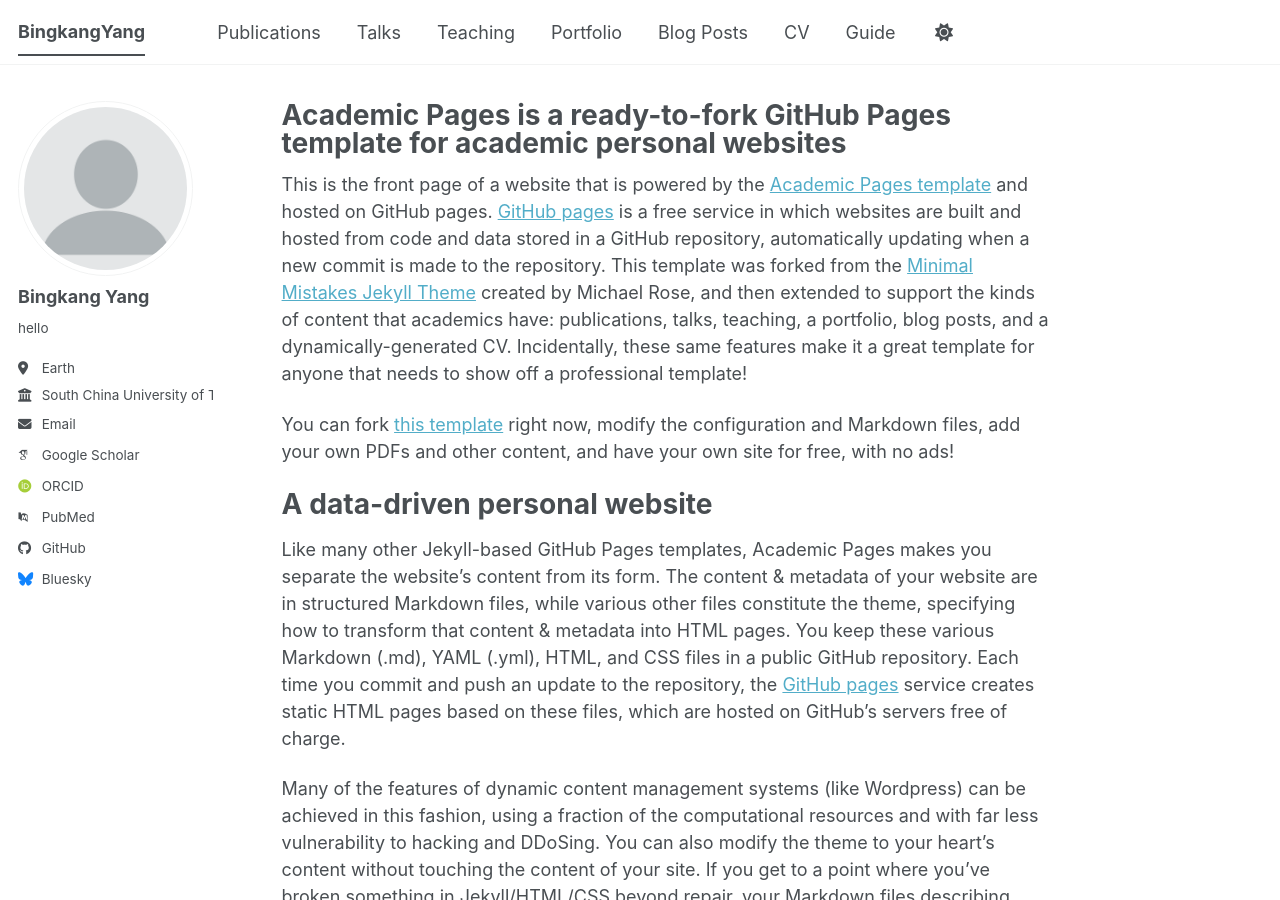
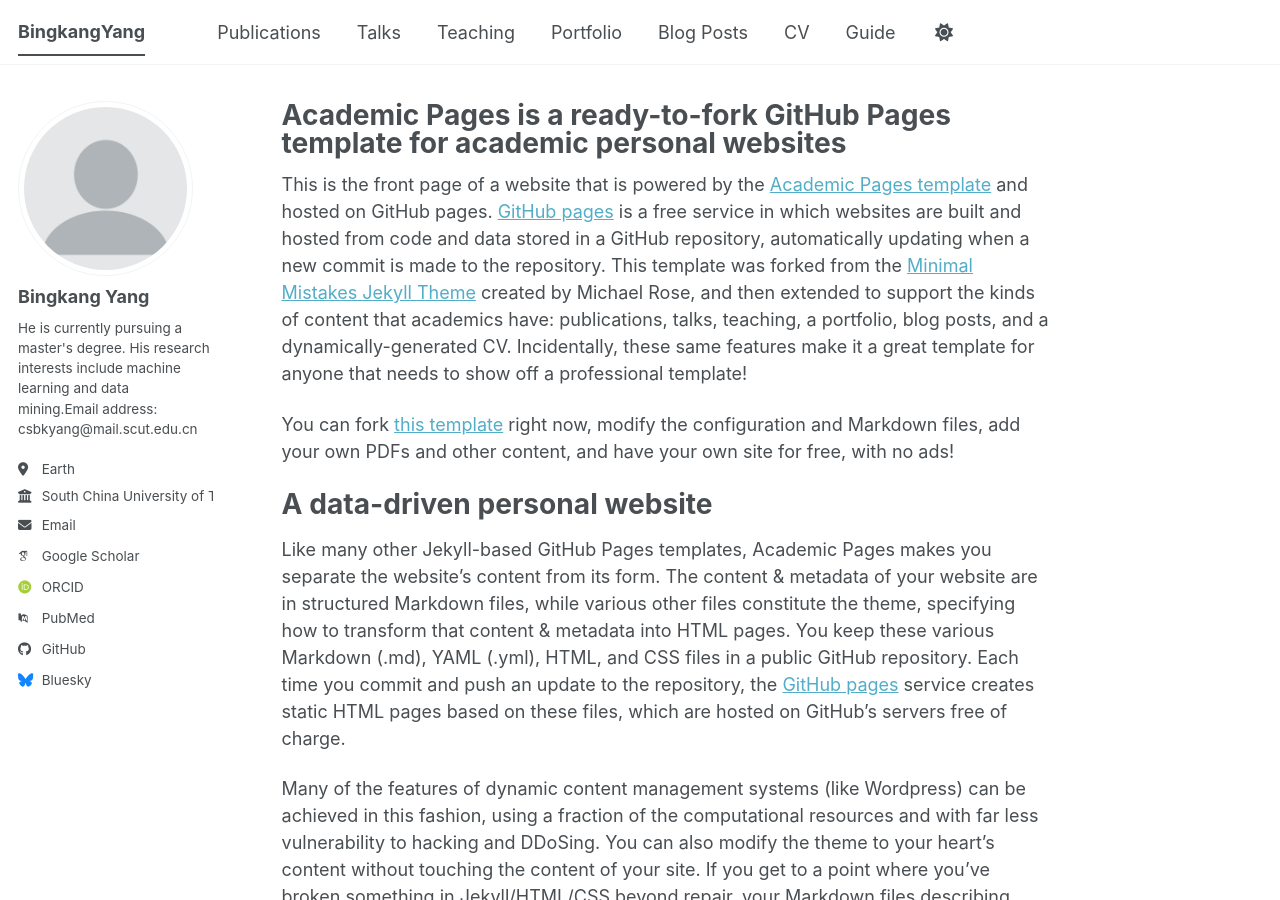
Before and after one commit to BingkangYang/BingkangYang.github.io, a Jekyll site: the page built from _pages/about.md, in a window 1280 px wide and 900 px high. Built offline with Jekyll 4.4.1, drawn with Linux system fonts in a browser that asks for light colours; some web fonts are replaced; a script bundle is joined from its source files by our own code; library files that are not in the unit come from our copies.

Commit message:
Update _config.yml

```diff
--- a/_config.yml
+++ b/_config.yml
@@ -26,7 +26,7 @@
   avatar           : "profile.png"
   name             : "Bingkang Yang"
   pronouns         : # example: "he/him"
-  bio              : "hello"
+  bio              : "He is currently pursuing a master's degree. His research interests include machine learning and data mining.Email address: csbkyang@mail.scut.edu.cn"
   location         : "Earth"
   employer         : "South China University of Technology"
   uri              : # URL
```
